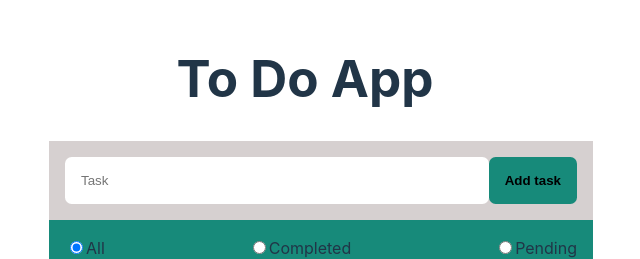
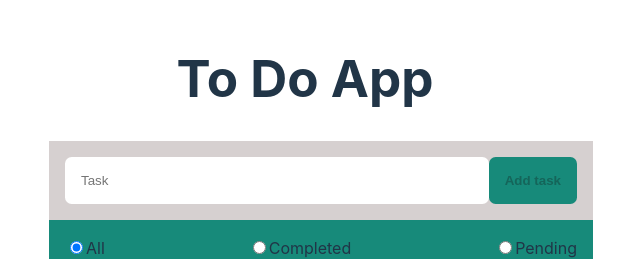
Before and after one commit to AnneSolarte/P.Web---2024, a React (Vite) app in the folder ToDoApp/: page / in a window 1280 px wide. Shown: the part 122-381 px from the top of the page, without its empty margins (335-975 px from the left). Built offline with nearby package versions, Linux system fonts and the light colour scheme.

Commit message:
feature: disable input submit in form when text is less than 1

```diff
--- a/ToDoApp/src/components/Form/Form.jsx
+++ b/ToDoApp/src/components/Form/Form.jsx
@@ -20,6 +20,7 @@ export const Form = ({ addTask, text, updateText }) => {
         className='submit-input'
         type='submit'
         value='Add task'
+        disabled={text.length === 0}
       />
     </form>
   )
```
